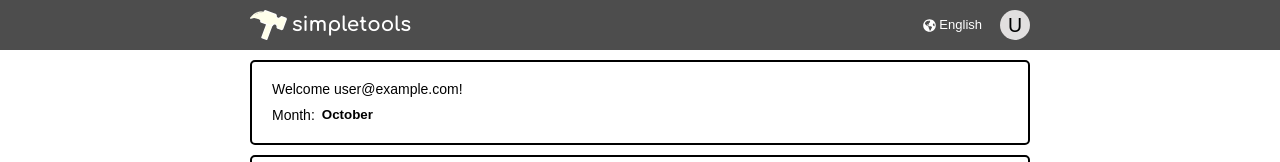
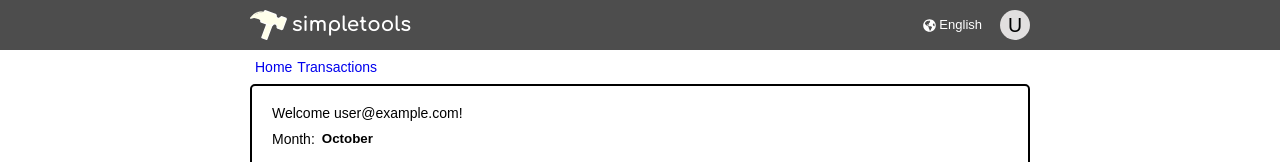
Before and after one commit to diego-nascimento91/personalfinance.dailysimpletools.com, a React (Create React App) app: page /home in a window 1280 px wide. Shown: the top 162 px of the page. Built offline with nearby package versions, Linux system fonts and the light colour scheme; no server answers; the database is empty; sample sign-in values are in the browser's storage.

Commit message:
NavBar; criado novo componente. Home: adicionado componente NavBar. TransactionsPage: adicionado componente NavBar

```diff
--- /dev/null
+++ b/src/components/NavBar/NavBar.module.scss
@@ -0,0 +1,8 @@
+.navbar__menu {
+  display: flex;
+  margin-top: 1rem;
+
+  .navbar__item {
+    margin-left: 0.5rem;
+  }
+}
--- /dev/null
+++ b/src/components/NavBar/NavBar.tsx
@@ -0,0 +1,17 @@
+import { Link } from 'react-router-dom';
+import styles from './NavBar.module.scss';
+
+const NavBar = () => {
+  return (
+    <section>
+      <nav>
+        <ul className={styles.navbar__menu}>
+          <li className={styles.navbar__item}><Link to='/home'>Home</Link></li>
+          <li className={styles.navbar__item}><Link to='/transactions'>Transactions</Link></li>
+        </ul>
+      </nav>
+    </section>
+  );
+};
+
+export default NavBar;
--- a/src/pages/Home/Home.tsx
+++ b/src/pages/Home/Home.tsx
@@ -10,6 +10,7 @@ import Overview from './Overview/Overview';
 import TransactionsSummary from 'components/TransactionsSummary/TransactionsSummary';
 import Welcome from './Welcome/Welcome';
 import { useTransactionsAll } from 'assets/state/hooks/useTransactionsAll';
+import NavBar from 'components/NavBar/NavBar';
 
 const Home = () => {
   const nav = useNavigate();
@@ -68,6 +69,7 @@ const Home = () => {
 
   return (
     <div className='theme__padding'>
+      <NavBar />
       <Welcome month={month} setMonth={setMonth} />
       <Overview />
       <ExpensePerCategory transactions={ transactionsMonth } />
--- a/src/pages/TransactionsPage/TransactionsPage.tsx
+++ b/src/pages/TransactionsPage/TransactionsPage.tsx
@@ -6,6 +6,7 @@ import { useUser } from 'assets/state/hooks/useUser';
 import { useEffect } from 'react';
 import { useNavigate } from 'react-router-dom';
 import TransactionsSummary from 'components/TransactionsSummary/TransactionsSummary';
+import NavBar from 'components/NavBar/NavBar';
 
 const TransactionsPage = () => {
   const nav = useNavigate();
@@ -24,6 +25,7 @@ const TransactionsPage = () => {
 
   return(
     <div className='theme__padding'>
+      <NavBar />
       <ExpensePerCategory transactions={transactionsAll}/>
       <TransactionsSummary transactions={transactionsAll} allTransactions={true}/>
     </div>
```
